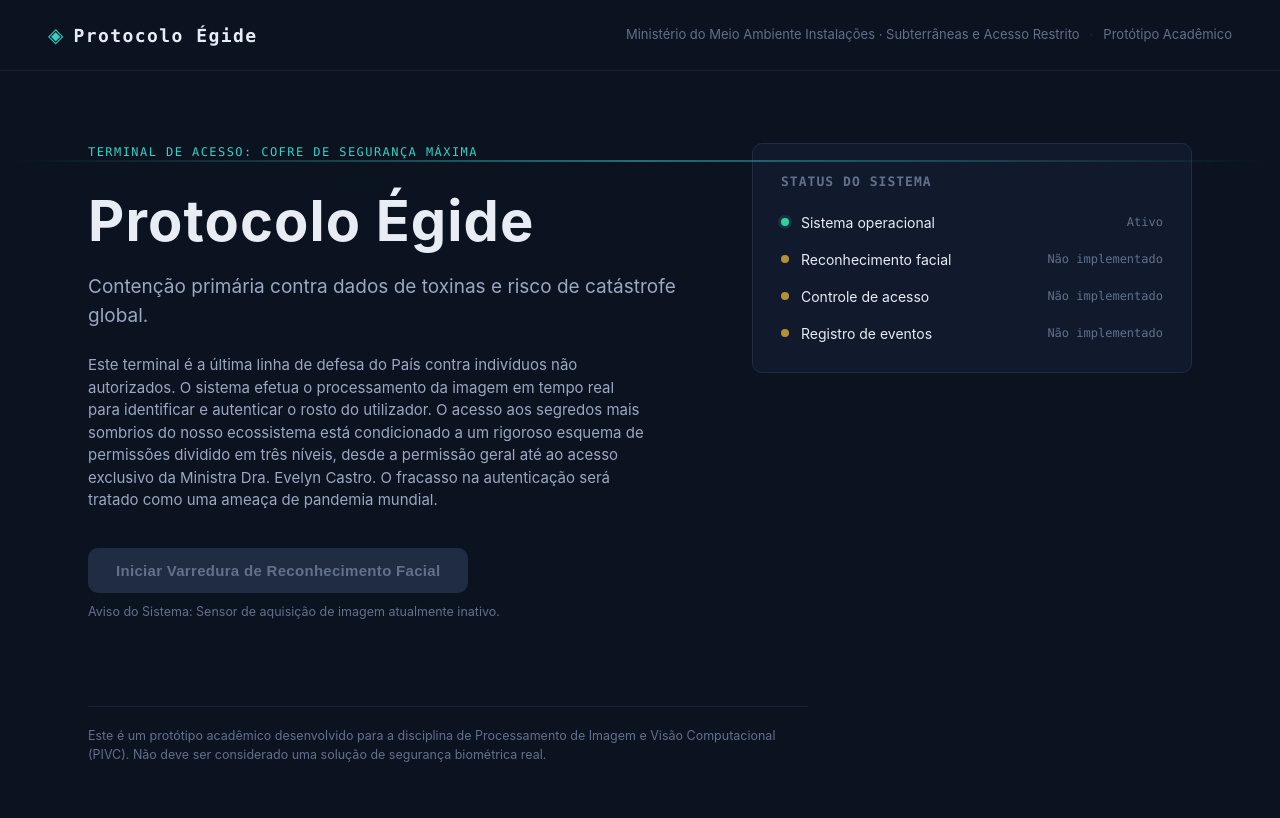
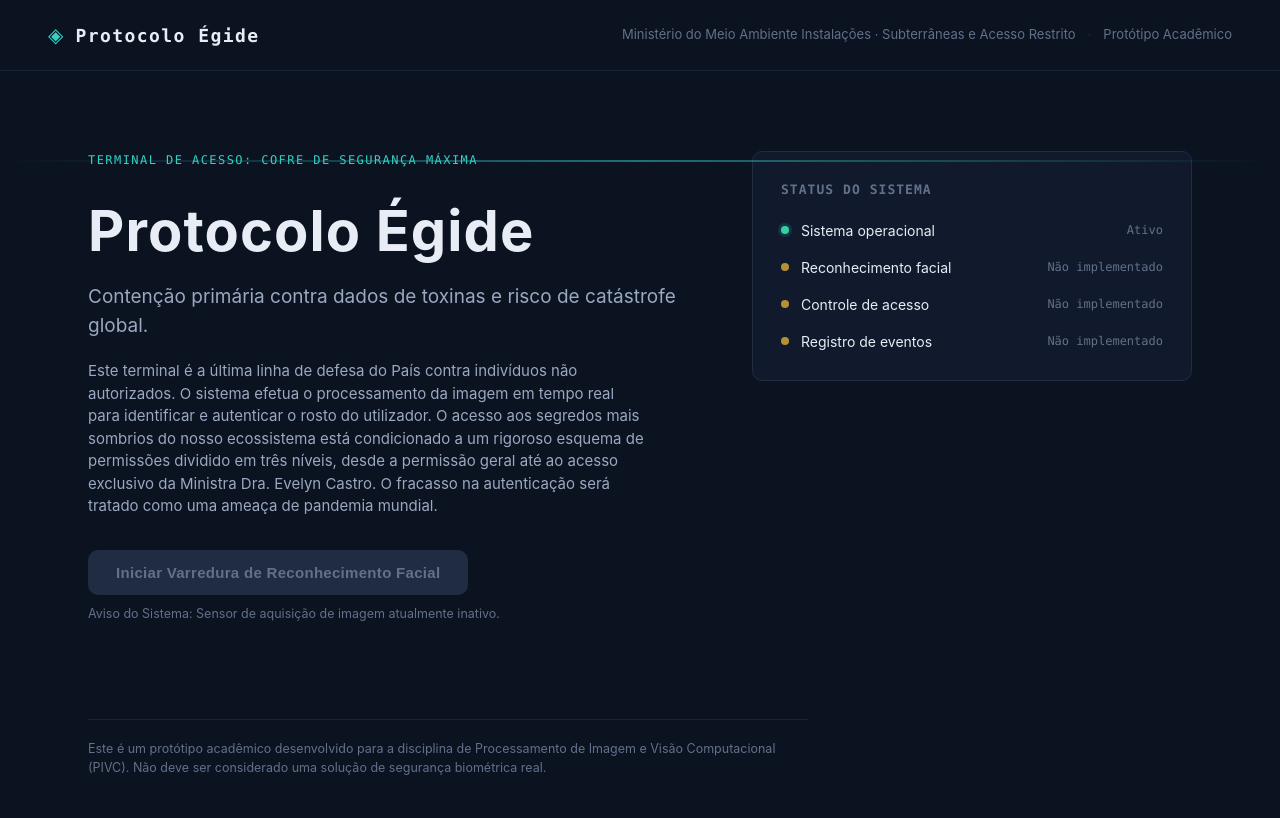
Before and after one commit to PhOlivs/sistema-biometrico, a Flask app: page / in a window 1280 px wide. Before the commit the page ends 762 px from the top, so only its background shows below. Run offline with Flask 3, Linux system fonts and the light colour scheme.

Commit message:
feat: cria sistema de design base

```diff
--- a/static/css/style.css
+++ b/static/css/style.css
@@ -1,3 +1,7 @@
+/* ----------------------------------------------------------
+1. VARIÁVEIS
+---------------------------------------------------------- */
+
 :root {
   /* Paleta: base institucional escura + acento ciano de "varredura óptica" */
   --color-bg: #0b1220;
@@ -9,19 +13,44 @@
   --color-text-secondary: #9aa8c0;
   --color-text-muted: #62708a;
 
+  /* Acento principal do sistema (usado em ações e no estado "analisando") */
   --color-accent: #34d1c4;
   --color-accent-soft: rgba(52, 209, 196, 0.14);
+
+  /* Cores semânticas dos estados de autenticação.
+Reaproveitadas tanto no painel de status quanto nos badges. */
+  --color-neutral: #62708a;
+  /* aguardando */
+  --color-info: #4d8dff;
+  /* identificado */
   --color-ok: #34d1a0;
-  --color-pending: #d1a634;
+  /* autorizado */
   --color-danger: #e0566b;
+  /* negado */
+  --color-warning: #d1a634;
+  /* erro / pendente */
 
   --font-body: -apple-system, "Segoe UI", Roboto, "Helvetica Neue", Arial, sans-serif;
   --font-mono: "SFMono-Regular", Consolas, "Liberation Mono", Menlo, monospace;
 
+  /* Escala de espaçamento — usar sempre estes valores em vez de números soltos */
+  --space-xs: 6px;
+  --space-sm: 12px;
+  --space-md: 20px;
+  --space-lg: 32px;
+  --space-xl: 48px;
+
+  --radius-sm: 6px;
   --radius: 10px;
+  --radius-pill: 999px;
+
   --transition: 180ms ease;
 }
 
+
+/* ----------------------------------------------------------
+2. RESET BÁSICO
+---------------------------------------------------------- */
 * {
   box-sizing: border-box;
 }
@@ -40,8 +69,21 @@ body {
   -webkit-font-smoothing: antialiased;
 }
 
-/* Linha de varredura sutil, reforça a metáfora de visão computacional
-   sem recorrer a animações exageradas. */
+h1,
+h2,
+h3,
+p,
+ul {
+  margin: 0;
+}
+
+
+/* ----------------------------------------------------------
+3. LAYOUT COMUM (topbar, footer, container de página)
+---------------------------------------------------------- */
+
+/* Linha de varredura sutil no topo da tela — reforça a metáfora
+de visão computacional sem recorrer a animações exageradas. */
 .scanline {
   position: fixed;
   top: 0;
@@ -80,20 +122,18 @@ body {
   }
 }
 
-/* ---------- Topbar ---------- */
-
 .topbar {
   display: flex;
   align-items: center;
   justify-content: space-between;
-  padding: 20px 48px;
+  padding: var(--space-md) var(--space-xl);
   border-bottom: 1px solid var(--color-border-soft);
 }
 
 .brand {
   display: flex;
   align-items: center;
-  gap: 10px;
+  gap: var(--space-sm);
 }
 
 .brand-mark {
@@ -111,7 +151,7 @@ body {
 .topbar-meta {
   display: flex;
   align-items: center;
-  gap: 10px;
+  gap: var(--space-sm);
   color: var(--color-text-muted);
   font-size: 13px;
 }
@@ -120,57 +160,38 @@ body {
   color: var(--color-border);
 }
 
-/* ---------- Hero / Página inicial ---------- */
-
-.hero {
-  display: grid;
-  grid-template-columns: 1.4fr 1fr;
-  gap: 48px;
+/* Container principal de conteúdo de cada página.
+Páginas futuras (authentication.html, access_granted.html, etc.)
+colocam seu conteúdo dentro do {% block content %} do base.html,
+que é renderizado aqui dentro de <main class="page"> . */
+.page {
   max-width: 1200px;
   margin: 0 auto;
-  padding: 72px 48px;
-  align-items: start;
+  padding: var(--space-xl);
 }
 
-.hero-eyebrow {
-  font-family: var(--font-mono);
-  font-size: 12px;
-  letter-spacing: 0.12em;
-  text-transform: uppercase;
-  color: var(--color-accent);
-  margin: 0 0 18px;
+.footer {
+  max-width: 1200px;
+  margin: 0 auto;
+  padding: 0 var(--space-xl) 40px;
 }
 
-.hero-title {
-  font-size: 56px;
-  font-weight: 700;
-  letter-spacing: 0.02em;
-  margin: 0 0 10px;
+.footer p {
+  font-size: 12.5px;
+  color: var(--color-text-muted);
+  border-top: 1px solid var(--color-border-soft);
+  padding-top: var(--space-md);
+  max-width: 720px;
 }
 
-.hero-subtitle {
-  font-size: 19px;
-  color: var(--color-text-secondary);
-  margin: 0 0 24px;
-}
 
-.hero-description {
-  font-size: 15px;
-  color: var(--color-text-secondary);
-  max-width: 560px;
-  margin: 0 0 36px;
-}
+/* ----------------------------------------------------------
+  4. COMPONENTES REUTILIZÁVEIS
+  ---------------------------------------------------------- */
 
-.hero-actions {
-  display: flex;
-  flex-direction: column;
-  align-items: flex-start;
-  gap: 10px;
-}
-
-.btn-primary {
-  background: var(--color-accent);
-  color: #06201d;
+/* --- Botões --- */
+.btn {
+  display: inline-block;
   border: none;
   border-radius: var(--radius);
   padding: 14px 28px;
@@ -181,6 +202,11 @@ body {
   transition: opacity var(--transition), transform var(--transition);
 }
 
+.btn-primary {
+  background: var(--color-accent);
+  color: #06201d;
+}
+
 .btn-primary:hover:not(:disabled) {
   transform: translateY(-1px);
 }
@@ -189,34 +215,42 @@ body {
   background: var(--color-border);
   color: var(--color-text-muted);
   cursor: not-allowed;
+  transform: none;
 }
 
-.hero-hint {
-  font-size: 12.5px;
-  color: var(--color-text-muted);
+.btn-secondary {
+  background: transparent;
+  color: var(--color-text-primary);
+  border: 1px solid var(--color-border);
 }
 
-/* ---------- Painel de status ---------- */
+.btn-secondary:hover {
+  border-color: var(--color-accent);
+  color: var(--color-accent);
+}
 
-.hero-panel {
+/* --- Card genérico ---
+  Usado no painel de status da home e reaproveitável no painel
+  de autenticação (Fase 3), no cadastro (Fase 6), etc. */
+.card {
   background: var(--color-bg-elevated);
   border: 1px solid var(--color-border);
   border-radius: var(--radius);
   padding: 28px;
 }
 
-.panel-title {
+.card-title {
   font-family: var(--font-mono);
   font-size: 13px;
   letter-spacing: 0.08em;
   text-transform: uppercase;
   color: var(--color-text-muted);
-  margin: 0 0 20px;
+  margin-bottom: var(--space-md);
 }
 
+/* --- Lista de status (usada no card da home) --- */
 .status-list {
   list-style: none;
-  margin: 0;
   padding: 0;
   display: flex;
   flex-direction: column;
@@ -226,7 +260,7 @@ body {
 .status-item {
   display: flex;
   align-items: center;
-  gap: 12px;
+  gap: var(--space-sm);
   font-size: 14px;
 }
 
@@ -243,7 +277,7 @@ body {
 }
 
 .status-dot--pending {
-  background: var(--color-pending);
+  background: var(--color-warning);
   opacity: 0.85;
 }
 
@@ -262,23 +296,160 @@ body {
   color: var(--color-text-muted);
 }
 
-/* ---------- Footer ---------- */
-
-.footer {
-  max-width: 1200px;
-  margin: 0 auto;
-  padding: 0 48px 40px;
+/* --- Badges de estado ---
+  Representam os seis estados do painel de autenticação
+  (Fase 3): AGUARDANDO, ANALISANDO, IDENTIFICADO, AUTORIZADO,
+  NEGADO e ERRO. O texto e o ícone de cada badge já comunicam
+  o estado por conta própria — a cor é reforço, não é a única
+  informação (importante para acessibilidade e para não depender
+  apenas de cor, conforme especificação do projeto). */
+.badge {
+  display: inline-flex;
+  align-items: center;
+  gap: var(--space-xs);
+  padding: 8px 16px;
+  border-radius: var(--radius-pill);
+  font-family: var(--font-mono);
+  font-size: 13px;
+  font-weight: 600;
+  letter-spacing: 0.02em;
+  border: 1px solid transparent;
 }
 
-.footer p {
+.badge--waiting {
+  color: var(--color-neutral);
+  background: rgba(98, 112, 138, 0.12);
+  border-color: rgba(98, 112, 138, 0.3);
+}
+
+.badge--processing {
+  color: var(--color-accent);
+  background: var(--color-accent-soft);
+  border-color: rgba(52, 209, 196, 0.35);
+  animation: pulse 1.8s ease-in-out infinite;
+}
+
+@keyframes pulse {
+
+  0%,
+  100% {
+    opacity: 1;
+  }
+
+  50% {
+    opacity: 0.6;
+  }
+}
+
+.badge--identified {
+  color: var(--color-info);
+  background: rgba(77, 141, 255, 0.12);
+  border-color: rgba(77, 141, 255, 0.35);
+}
+
+.badge--granted {
+  color: var(--color-ok);
+  background: rgba(52, 209, 160, 0.12);
+  border-color: rgba(52, 209, 160, 0.35);
+}
+
+.badge--denied {
+  color: var(--color-danger);
+  background: rgba(224, 86, 107, 0.12);
+  border-color: rgba(224, 86, 107, 0.35);
+}
+
+.badge--error {
+  color: var(--color-warning);
+  background: rgba(209, 166, 52, 0.12);
+  border-color: rgba(209, 166, 52, 0.35);
+}
+
+
+/* ----------------------------------------------------------
+  5. PÁGINA: INICIAL (hero)
+  ---------------------------------------------------------- */
+
+.hero {
+  display: grid;
+  grid-template-columns: 1.4fr 1fr;
+  gap: var(--space-xl);
+  align-items: start;
+  padding-top: var(--space-lg);
+  padding-bottom: var(--space-xl);
+}
+
+.hero-eyebrow {
+  font-family: var(--font-mono);
+  font-size: 12px;
+  letter-spacing: 0.12em;
+  text-transform: uppercase;
+  color: var(--color-accent);
+  margin-bottom: var(--space-md);
+}
+
+.hero-title {
+  font-size: 56px;
+  font-weight: 700;
+  letter-spacing: 0.02em;
+  margin-bottom: 10px;
+}
+
+.hero-subtitle {
+  font-size: 19px;
+  color: var(--color-text-secondary);
+  margin-bottom: var(--space-md);
+}
+
+.hero-description {
+  font-size: 15px;
+  color: var(--color-text-secondary);
+  max-width: 560px;
+  margin-bottom: var(--space-lg);
+}
+
+.hero-actions {
+  display: flex;
+  flex-direction: column;
+  align-items: flex-start;
+  gap: 10px;
+}
+
+.hero-hint {
   font-size: 12.5px;
   color: var(--color-text-muted);
-  border-top: 1px solid var(--color-border-soft);
-  padding-top: 20px;
-  max-width: 720px;
 }
 
-/* ---------- Responsividade ---------- */
+/* Seção de demonstração dos estados na página inicial.
+  (Serve como "prévia" didática do que a Fase 3 vai implementar.) */
+.states-preview {
+  border-top: 1px solid var(--color-border-soft);
+  padding-top: var(--space-lg);
+}
+
+.section-title {
+  font-size: 18px;
+  font-weight: 600;
+  margin-bottom: var(--space-xs);
+}
+
+.section-description {
+  font-size: 14px;
+  color: var(--color-text-secondary);
+  max-width: 620px;
+  margin-bottom: var(--space-md);
+}
+
+.badge-row {
+  display: flex;
+  flex-wrap: wrap;
+  gap: var(--space-sm);
+}
+
+
+/* ----------------------------------------------------------
+  6. RESPONSIVIDADE
+  ---------------------------------------------------------- */
 
 @media (max-width: 1024px) {
   .hero {
@@ -294,8 +465,8 @@ body {
     padding: 16px 24px;
   }
 
-  .hero {
-    padding: 40px 24px;
+  .page {
+    padding: 24px;
   }
 
   .hero-title {
--- /dev/null
+++ b/templates/base.html
@@ -0,0 +1,41 @@
+<!DOCTYPE html>
+<html lang="pt-BR">
+
+<head>
+  <meta charset="UTF-8">
+  <meta name="viewport" content="width=device-width, initial-scale=1.0">
+  <title>{% block title %}{{ system_name }} · {{ system_subtitle }}{% endblock %}</title>
+  <link rel="stylesheet" href="{{ url_for('static', filename='css/style.css') }}">
+</head>
+
+<body>
+
+  <div class="scanline"></div>
+
+  <header class="topbar">
+    <div class="brand">
+      <span class="brand-mark">◈</span>
+      <span class="brand-name">{{ system_name }}</span>
+    </div>
+    <nav class="topbar-meta">
+      <span class="meta-item">Ministério do Meio Ambiente Instalações · Subterrâneas e Acesso Restrito</span>
+      <span class="meta-divider">·</span>
+      <span class="meta-item">Protótipo Acadêmico</span>
+    </nav>
+  </header>
+
+  <main class="page">
+    {% block content %}{% endblock %}
+  </main>
+
+  <footer class="footer">
+    <p>
+      Este é um protótipo acadêmico desenvolvido para a disciplina de
+      Processamento de Imagem e Visão Computacional (PIVC). Não deve ser
+      considerado uma solução de segurança biométrica real.
+    </p>
+  </footer>
+
+</body>
+
+</html>
--- a/templates/index.html
+++ b/templates/index.html
@@ -1,30 +1,9 @@
-<!DOCTYPE html>
-<html lang="pt-BR">
+{% extends "base.html" %}
 
-<head>
-  <meta charset="UTF-8">
-  <meta name="viewport" content="width=device-width, initial-scale=1.0">
-  <title>{{ system_name }} · Terminal de Autenticação Biométrica</title>
-  <link rel="stylesheet" href="{{ url_for('static', filename='css/style.css') }}">
-</head>
+{% block title %}{{ system_name }} · Terminal de Autenticação Biométrica{% endblock %}
 
-<body>
-
-  <div class="scanline"></div>
-
-  <header class="topbar">
-    <div class="brand">
-      <span class="brand-mark">◈</span>
-      <span class="brand-name">{{ system_name }}</span>
-    </div>
-    <nav class="topbar-meta">
-      <span class="meta-item">Ministério do Meio Ambiente Instalações · Subterrâneas e Acesso Restrito</span>
-      <span class="meta-divider">·</span>
-      <span class="meta-item">Protótipo Acadêmico</span>
-    </nav>
-  </header>
-
-  <main class="hero">
+{% block content %}
+<div class="hero">
   <div class="hero-content">
     <p class="hero-eyebrow">Terminal de Acesso: Cofre de Segurança Máxima</p>
     <h1 class="hero-title">{{ system_name }}</h1>
@@ -33,23 +12,24 @@
     <p class="hero-description">
       Este terminal é a última linha de defesa do País contra
       indivíduos não autorizados. O sistema efetua o processamento da
-        imagem em tempo real para identificar e autenticar o rosto do utilizador.
-        O acesso aos segredos mais sombrios do nosso ecossistema está
-        condicionado a um rigoroso esquema de permissões dividido em três níveis,
-        desde a permissão geral até ao acesso exclusivo da Ministra Dra. Evelyn Castro. O
-        fracasso na autenticação será tratado como uma ameaça de pandemia mundial.
+      imagem em tempo real para identificar e autenticar o rosto do
+      utilizador. O acesso aos segredos mais sombrios do nosso
+      ecossistema está condicionado a um rigoroso esquema de permissões
+      dividido em três níveis, desde a permissão geral até ao acesso
+      exclusivo da Ministra Dra. Evelyn Castro. O fracasso na
+      autenticação será tratado como uma ameaça de pandemia mundial.
     </p>
 
     <div class="hero-actions">
-        <button class="btn-primary" disabled title="Disponível a partir da Fase 3">
+      <button class="btn btn-primary" disabled title="Disponível a partir da Fase 3">
         Iniciar Varredura de Reconhecimento Facial
       </button>
       <span class="hero-hint">Aviso do Sistema: Sensor de aquisição de imagem atualmente inativo.</span>
     </div>
   </div>
 
-    <div class="hero-panel">
-      <h2 class="panel-title">Status do Sistema</h2>
+  <div class="card">
+    <h2 class="card-title">Status do Sistema</h2>
     <ul class="status-list">
       <li class="status-item">
         <span class="status-dot status-dot--ok"></span>
@@ -73,16 +53,5 @@
       </li>
     </ul>
   </div>
-  </main>
-
-  <footer class="footer">
-    <p>
-      Este é um protótipo acadêmico desenvolvido para a disciplina de
-      Processamento de Imagem e Visão Computacional (PIVC). Não deve ser
-      considerado uma solução de segurança biométrica real.
-    </p>
-  </footer>
-
-</body>
-
-</html>
+</div>
+{% endblock %}
```
Lines whose indentation alone changed are shown as unchanged.
